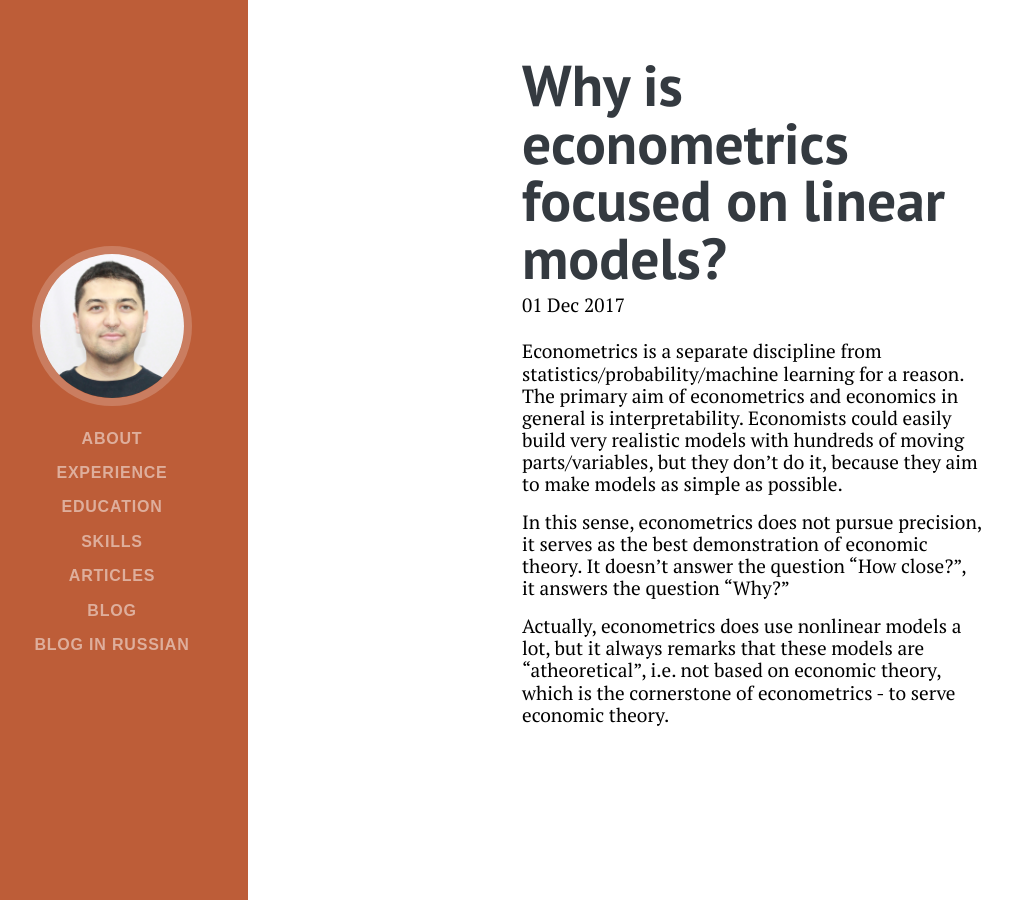
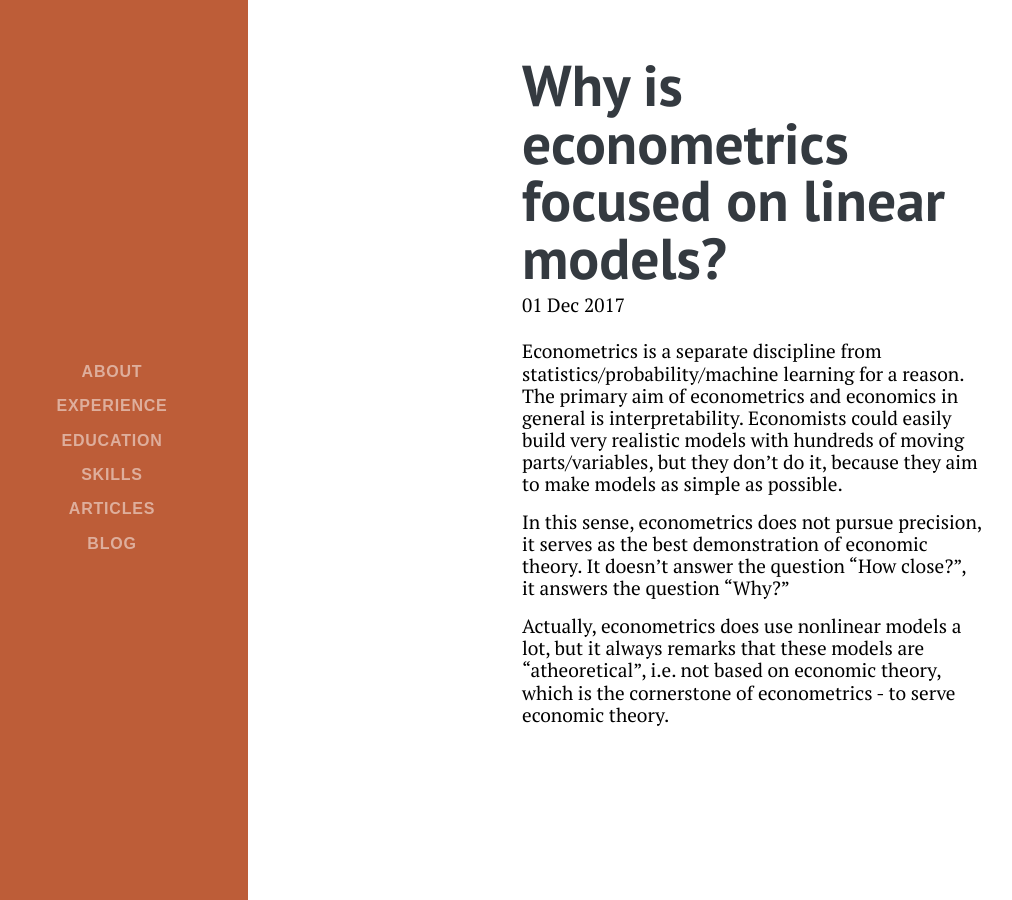
Before and after one commit to hojimat/hojimat.github.io, a Jekyll site: the page built from blog/_posts/2017-12-1-why-so-linear.md, in a window 1280 px wide. Shown: the whole page, without its empty margins (24-1036 px from the left). Built offline with Jekyll 4.4.1, drawn with Linux system fonts in a browser that asks for light colours; some web fonts are replaced.

Commit message:
removed blogru links; removed avatar from blog posts mode

```diff
--- a/_layouts/default.html
+++ b/_layouts/default.html
@@ -18,7 +18,6 @@
                     <li class="nav-item"><a class="nav-link js-scroll-trigger" href="/#skills">Skills</a></li>
                     <li class="nav-item"><a class="nav-link js-scroll-trigger" href="/#articles">Articles</a></li>
                     <li class="nav-item"><a class="nav-link js-scroll-trigger" href="/blog">Blog</a></li>
-                    <li class="nav-item"><a class="nav-link js-scroll-trigger" href="/blogru">Blog in Russian</a></li>
                 </ul>
             </div>
         </nav>
--- a/_layouts/post.html
+++ b/_layouts/post.html
@@ -6,8 +6,7 @@
         <!-- Navigation-->
         <nav class="navbar navbar-expand-lg navbar-dark bg-primary fixed-top" id="sideNav">
             <a class="navbar-brand js-scroll-trigger" href="#page-top">
-                <span class="d-block d-lg-none">Ravshan S.K.</span>
-                <span class="d-none d-lg-block"><img class="img-fluid img-profile rounded-circle mx-auto mb-2" src="/assets/myphoto.jpg" alt="" /></span>
+                <span class="d-block d-lg-none">Ravshan Hojimatov</span>
             </a>
             <button class="navbar-toggler" type="button" data-toggle="collapse" data-target="#navbarSupportedContent" aria-controls="navbarSupportedContent" aria-expanded="false" aria-label="Toggle navigation"><span class="navbar-toggler-icon"></span></button>
             <div class="collapse navbar-collapse" id="navbarSupportedContent">
@@ -18,7 +17,6 @@
                     <li class="nav-item"><a class="nav-link js-scroll-trigger" href="/#skills">Skills</a></li>
                     <li class="nav-item"><a class="nav-link js-scroll-trigger" href="/#articles">Articles</a></li>
                     <li class="nav-item"><a class="nav-link js-scroll-trigger" href="/blog">Blog</a></li>
-                    <li class="nav-item"><a class="nav-link js-scroll-trigger" href="/blogru">Blog in Russian</a></li>
                 </ul>
             </div>
         </nav>
```
